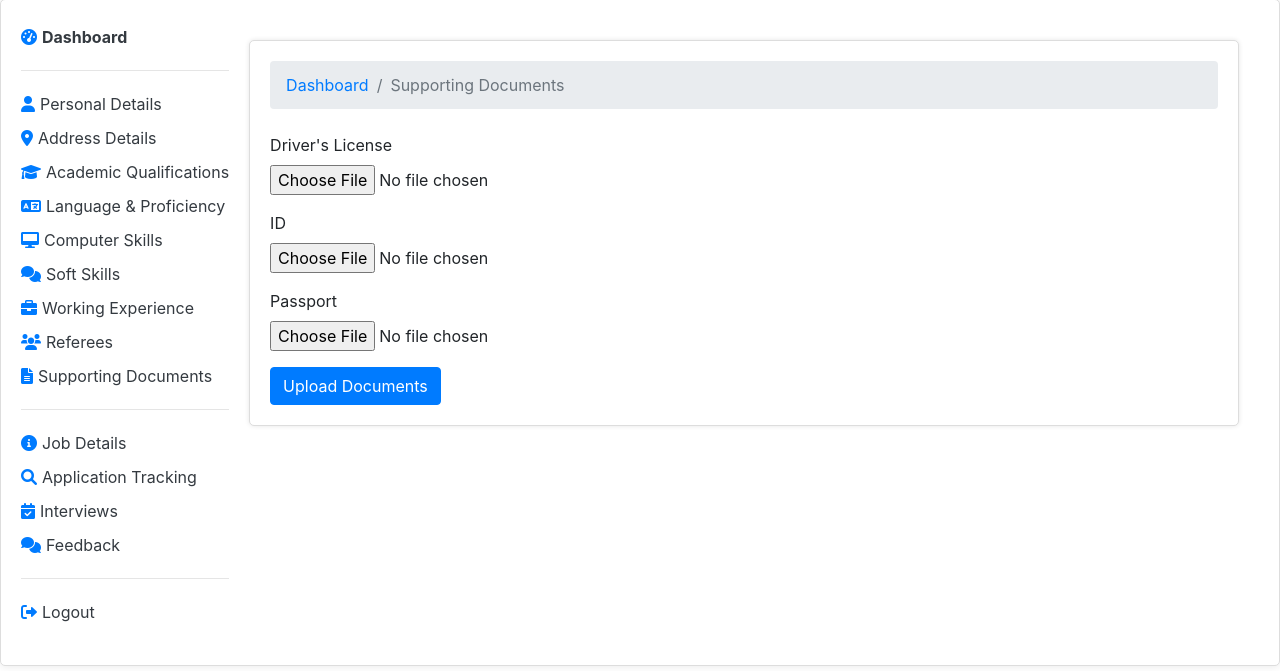
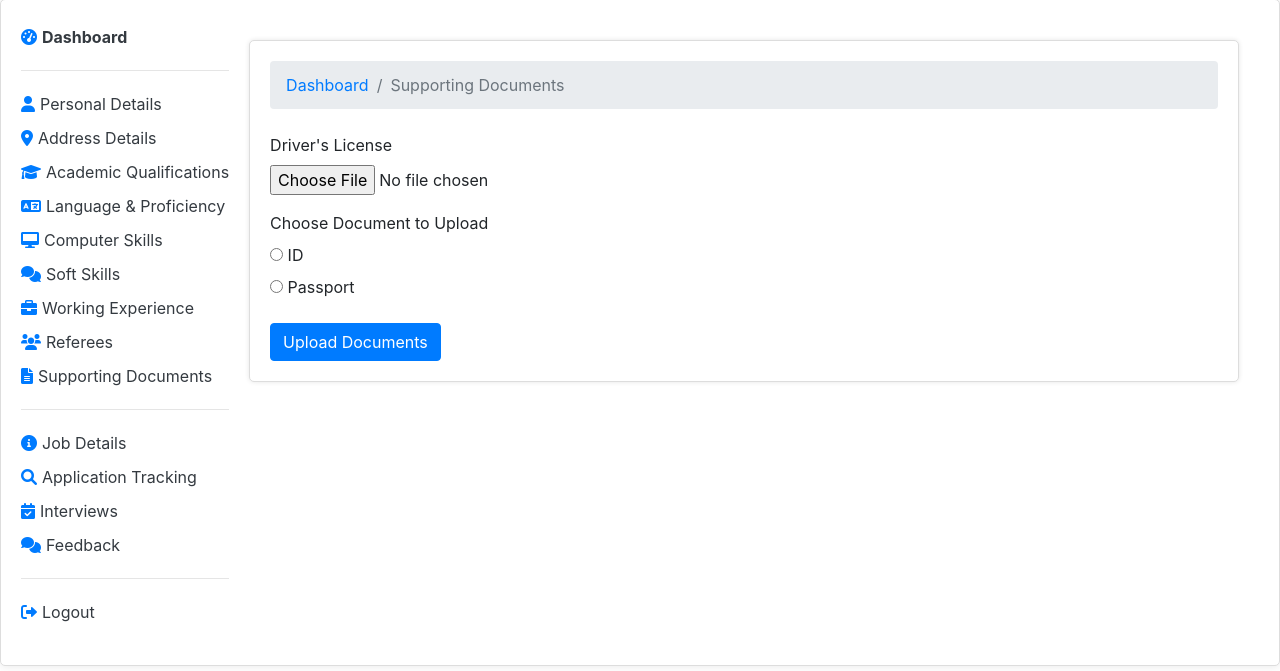
Before and after one commit to mictseta-recruitment-system/mictseta_recruitment_system, a Django app: page /jobseeker/supporting_documents/ in a window 1280 px wide. Shown: the part 129-800 px from the top of the page. Run offline with Django 4.2, Linux system fonts and the light colour scheme; some libraries are stand-ins or nearby versions.

Commit message:
UpdatedJobSeeker
i made some changes on address a and on support document pages

```diff
--- a/job_seeker/templates/address_details.html
+++ b/job_seeker/templates/address_details.html
@@ -67,7 +67,7 @@
                 </div>
                 <div class="mb-3">
                     <label for="postal_province" class="form-label">Province</label>
-                    <label for="residential_province" class="form-label">Province</label>
+
                     <select class="form-control" id="postal_province" name="residential_province">
                         <option value="">Select Province</option>
                         <option value="Eastern Cape">Eastern Cape</option>
--- a/job_seeker/templates/supporting_documents.html
+++ b/job_seeker/templates/supporting_documents.html
@@ -29,16 +29,42 @@
             <label for="drivers-license">Driver's License</label>
             <input type="file" class="form-control-file" id="drivers-license" name="drivers-license">
         </div>
+
         <div class="form-group">
+            <label>Choose Document to Upload</label><br>
+            <input type="radio" id="upload-id" name="documentType" value="id" onclick="toggleDocumentInput()">
+            <label for="upload-id">ID</label><br>
+            <input type="radio" id="upload-passport" name="documentType" value="passport" onclick="toggleDocumentInput()">
+            <label for="upload-passport">Passport</label>
+        </div>
+
+        <div class="form-group" id="id-upload-section" style="display:none;">
             <label for="id">ID</label>
             <input type="file" class="form-control-file" id="id" name="id">
         </div>
-        <div class="form-group">
+
+        <div class="form-group" id="passport-upload-section" style="display:none;">
             <label for="passport">Passport</label>
             <input type="file" class="form-control-file" id="passport" name="passport">
         </div>
+
         <button type="submit" class="btn btn-primary">Upload Documents</button>
     </form>
 </div>
 
+<script>
+    function toggleDocumentInput() {
+        var idSection = document.getElementById('id-upload-section');
+        var passportSection = document.getElementById('passport-upload-section');
+
+        if (document.getElementById('upload-id').checked) {
+            idSection.style.display = 'block';
+            passportSection.style.display = 'none';
+        } else if (document.getElementById('upload-passport').checked) {
+            idSection.style.display = 'none';
+            passportSection.style.display = 'block';
+        }
+    }
+</script>
+
 {% endblock %}
```
Also changed, not shown: db.sqlite3.
